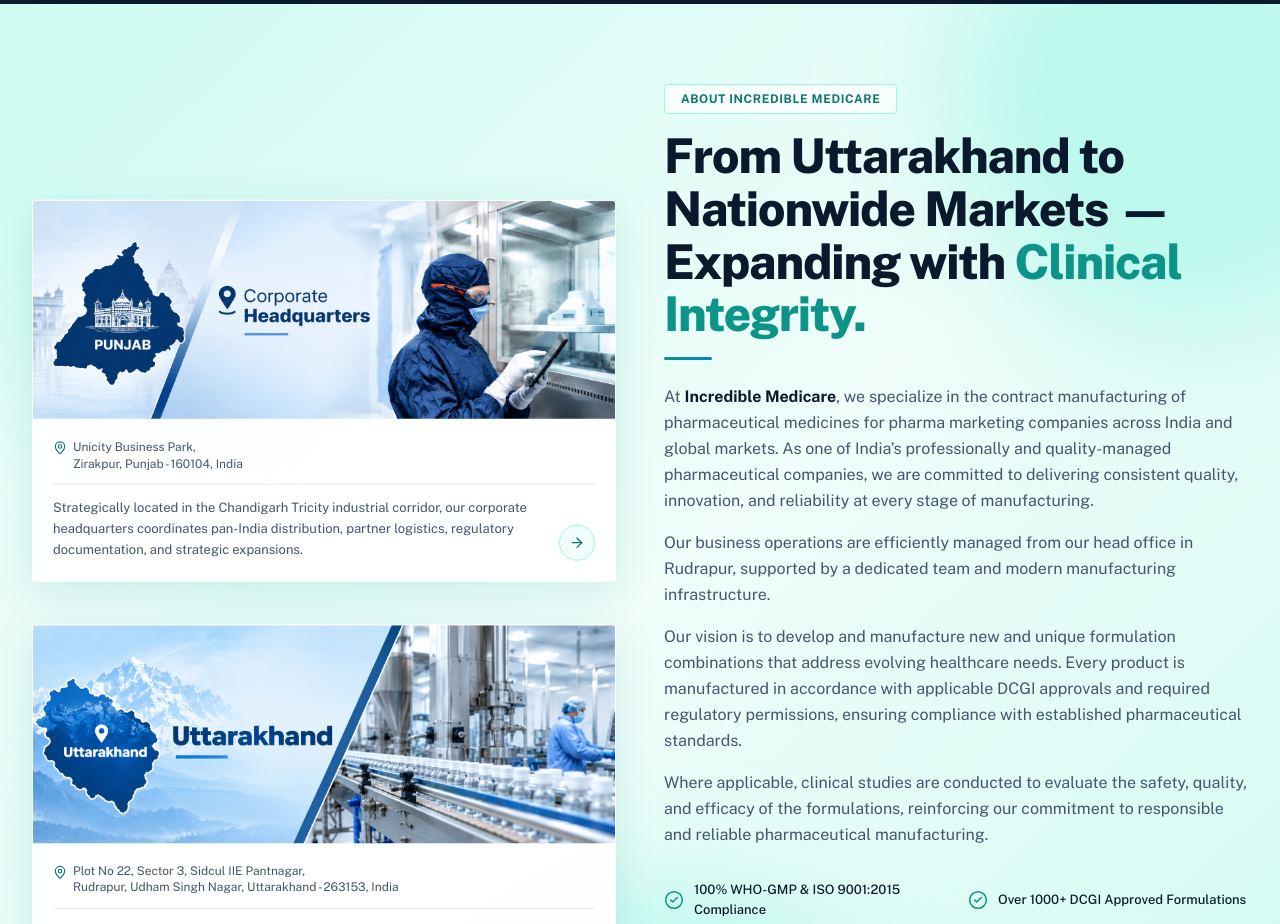
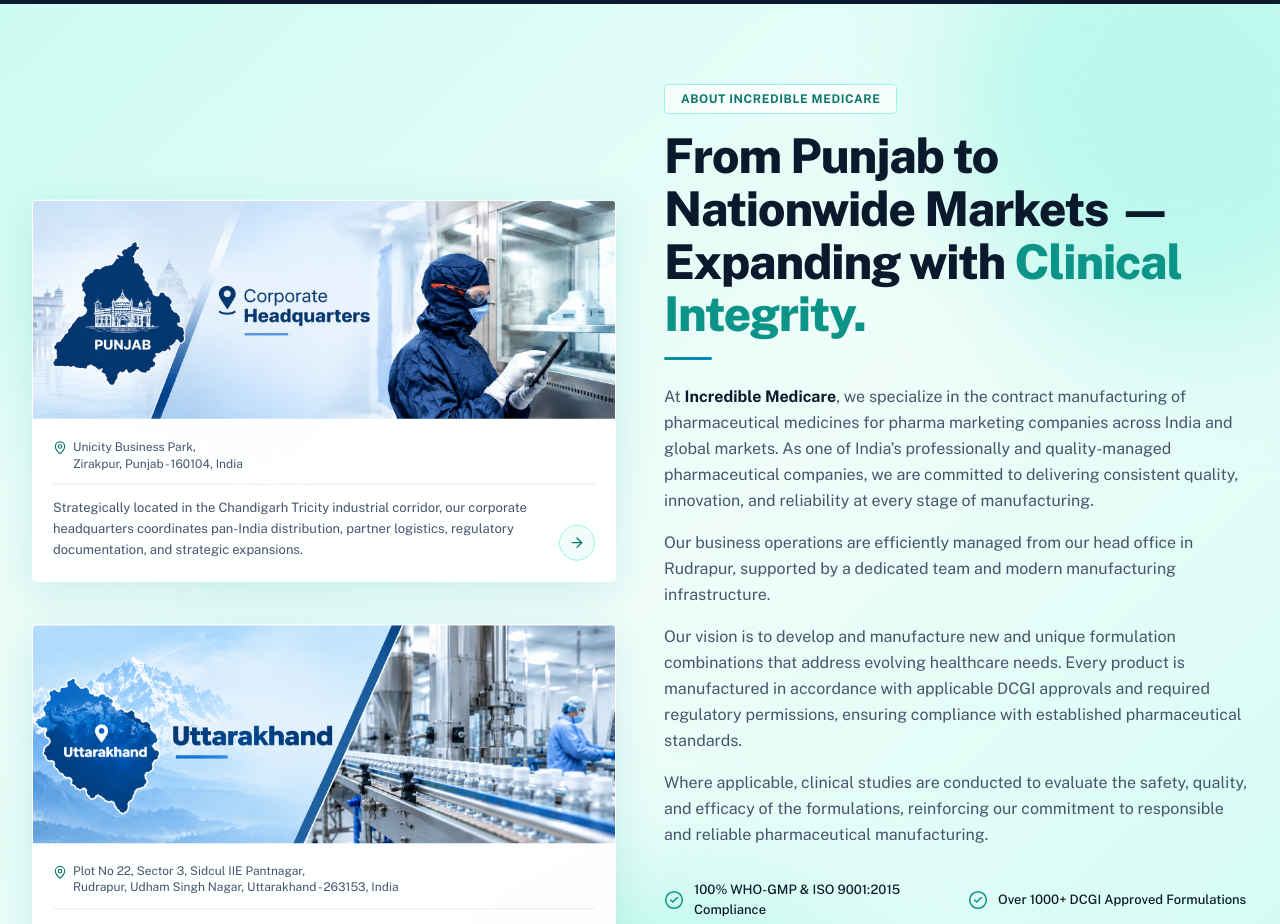
Before and after one commit to Harsh9934-debug/medical, a Next.js app: page / in a window 1280 px wide. Shown: the part 1780-2704 px from the top of the page. Built offline with nearby package versions, Linux system fonts and the light colour scheme.

Commit message:
Updated the changes

```diff
--- a/src/app/page.tsx
+++ b/src/app/page.tsx
@@ -406,7 +406,7 @@
                   About Incredible Medicare
                 </span>
                 <h2 className="text-3xl sm:text-4xl xl:text-5xl font-extrabold text-[#0b192c] tracking-tight leading-[1.1]">
-                  From Uttarakhand to Nationwide Markets — Expanding with{" "}
+                  From Punjab to Nationwide Markets — Expanding with{" "}
                   <span className="text-[#0d9488]">Clinical Integrity.</span>
                 </h2>
                 <div className="accent-bar"></div>
```
Also changed, not shown: 1 other file (tests, documents, lock files or other folders).
